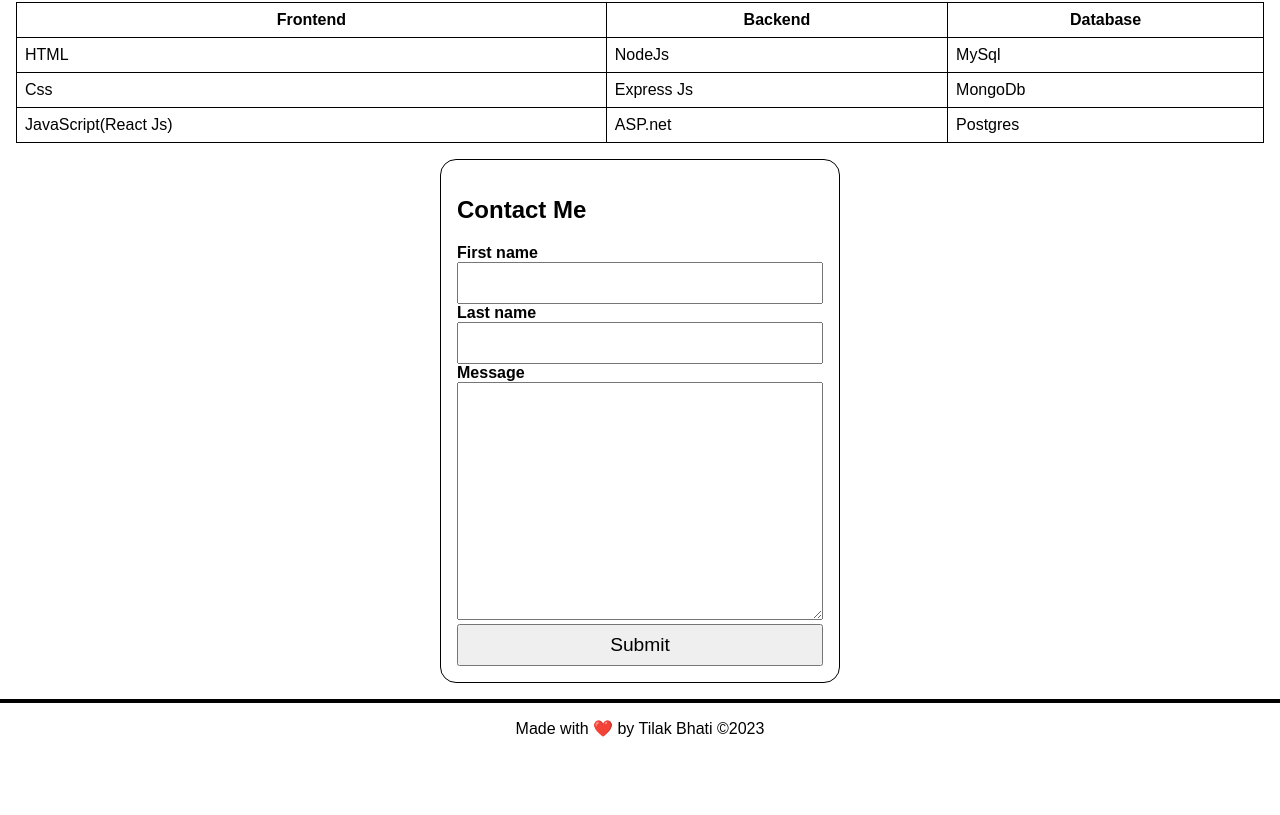
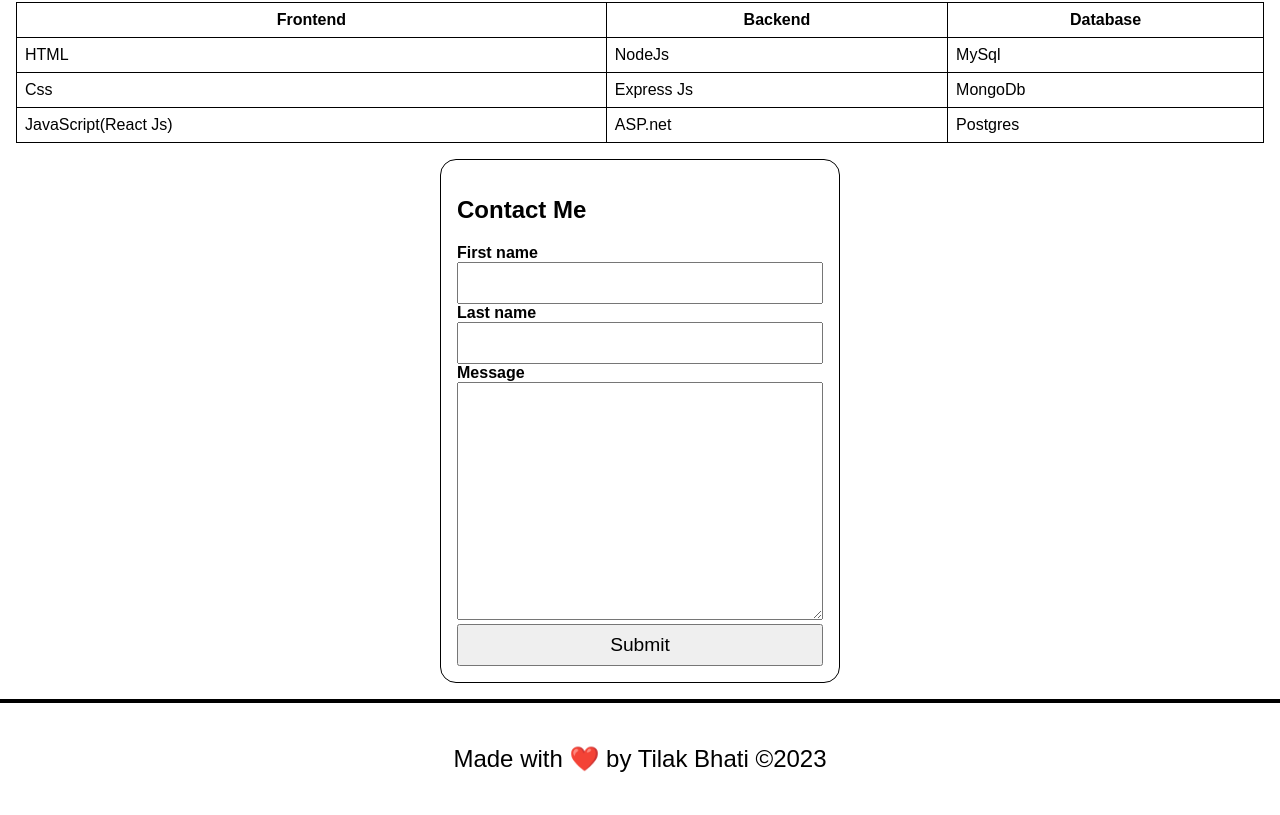
Before and after one commit to tilak7781/Portfolio, a plain HTML site: page index.html in a window 1280 px wide. Shown: the part 1197-2012 px from the top of the page. Before the commit the page ends 1951 px from the top, so only its background shows below. Drawn offline with Linux system fonts and the light colour scheme.

Commit message:
some header changes

```diff
--- a/index.html
+++ b/index.html
@@ -152,7 +152,9 @@
         </form>
       </section>
     </main>
-    <footer>Made with ❤️ by Tilak Bhati ©2023</footer>
+    <footer>
+      <p>Made with ❤️ by Tilak Bhati ©<span id="year"> </span></p>
+    </footer>
 
     <script src="main.js"></script>
   </body>
--- a/main.js
+++ b/main.js
@@ -40,3 +40,7 @@ function clearLetters() {
 }
 
 PrintLetters(phrases[phraseIndex]);
+
+var date = new Date().getFullYear();
+
+document.getElementById("year").innerHTML = date;
--- a/styles.css
+++ b/styles.css
@@ -14,6 +14,10 @@ header {
 }
 header nav > a {
   margin: 16px;
+  text-decoration: none;
+}
+header nav > a:hover {
+  text-decoration: underline;
 }
 
 footer {
```
